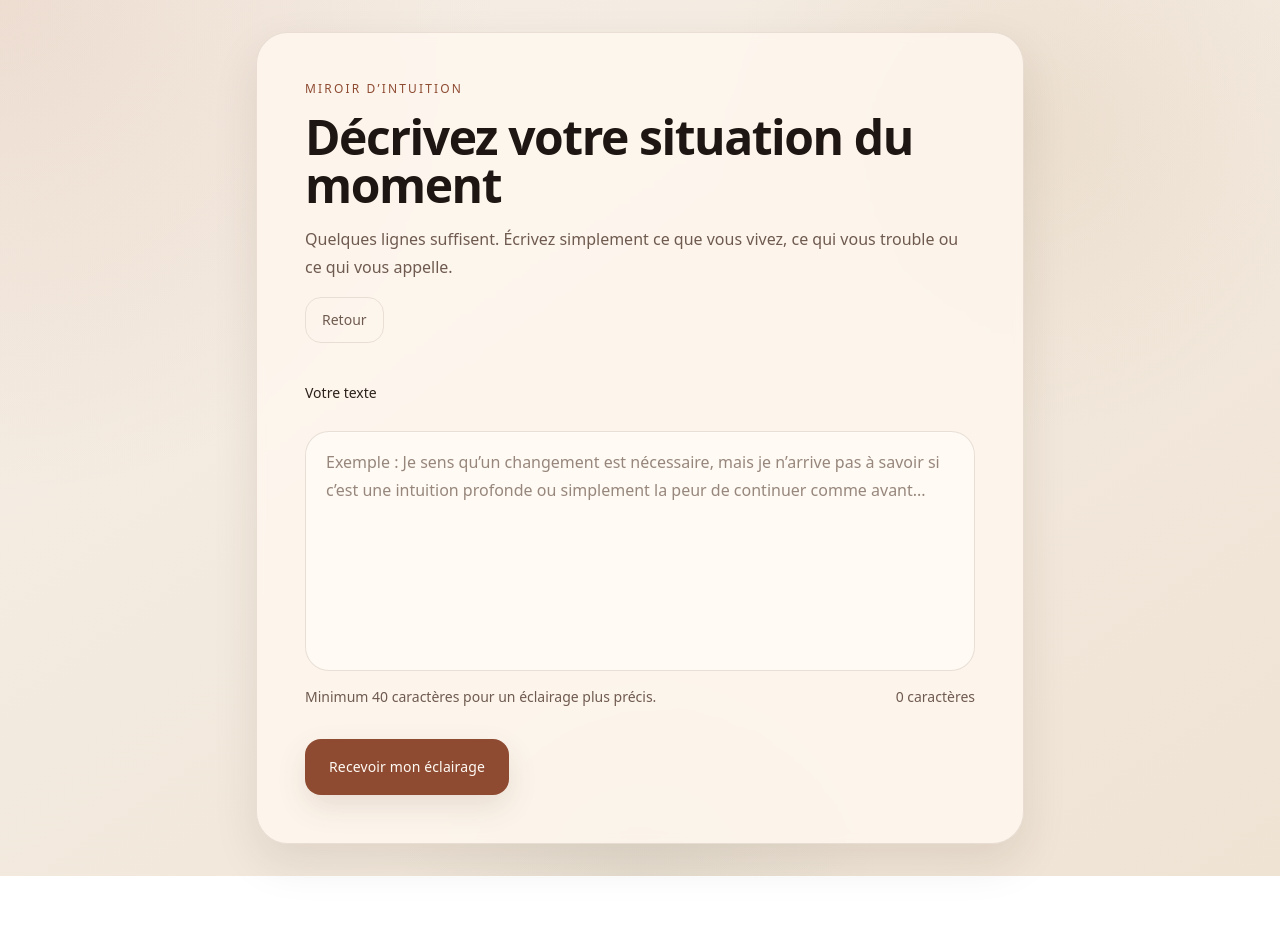
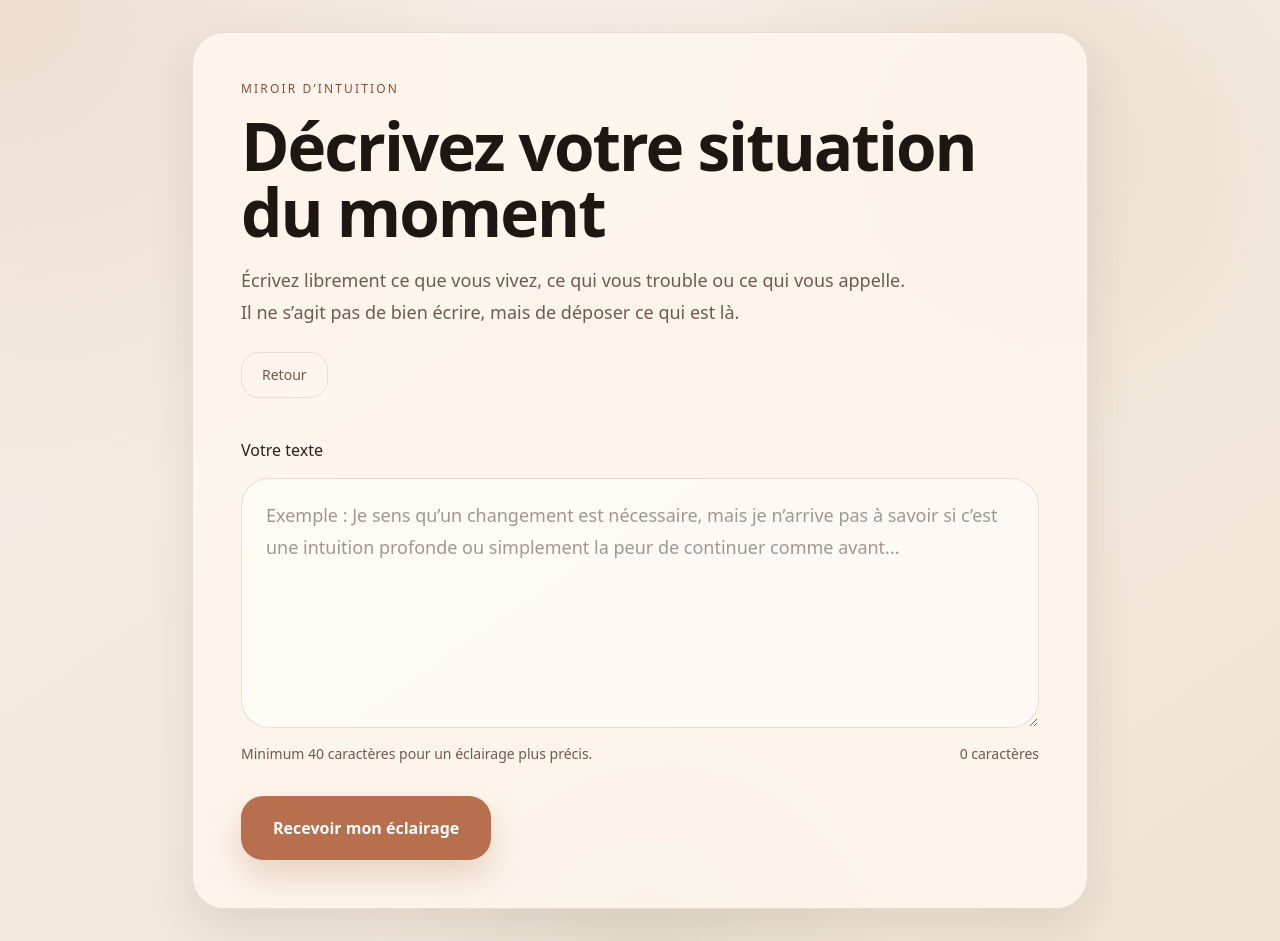
Before and after one commit to arnaudcrestey/parlez-moi-de-votre-situation, a Next.js app: page /analyse in a window 1280 px wide. Before the commit the page ends 876 px from the top, so only its background shows below. Built offline with nearby package versions, Linux system fonts and the light colour scheme.

Commit message:
Update page.tsx

```diff
--- a/app/analyse/page.tsx
+++ b/app/analyse/page.tsx
@@ -54,7 +54,7 @@ export default function AnalysePage() {
     const trimmed = situation.trim();
 
     if (trimmed.length < 40) {
-      setError('Quelques lignes supplémentaires aideront à vous offrir un éclairage plus juste.');
+      setError('Ajoutez quelques lignes pour obtenir un éclairage plus juste.');
       return;
     }
 
@@ -97,9 +97,11 @@ export default function AnalysePage() {
       <main className="flex min-h-screen items-center px-5 py-8 sm:px-8 lg:px-10">
         <section className="mx-auto w-full max-w-3xl mirror-shell p-8 sm:p-12">
           <p className="text-xs uppercase tracking-[0.18em] text-mirror-copper">Analyse en cours</p>
+
           <h1 className="mt-4 text-4xl font-semibold leading-tight text-mirror-ink sm:text-5xl">
             Nous préparons votre premier éclairage.
           </h1>
+
           <p className="mt-5 max-w-2xl text-base leading-7 text-mirror-muted">
             Prenez une respiration. L’analyse se structure doucement à partir de ce que vous avez confié.
           </p>
@@ -147,51 +149,56 @@ export default function AnalysePage() {
 
   return (
     <main className="flex min-h-screen items-center px-5 py-8 sm:px-8 lg:px-10">
-      <section className="mx-auto w-full max-w-3xl mirror-shell p-8 sm:p-12">
-        <div className="flex flex-wrap items-center justify-between gap-4">
-          <div>
+      <section className="mx-auto w-full max-w-4xl mirror-shell p-8 sm:p-12">
+        <div className="flex flex-wrap items-start justify-between gap-6">
+          <div className="max-w-3xl">
             <p className="text-xs uppercase tracking-[0.18em] text-mirror-copper">Miroir d’Intuition</p>
-            <h1 className="mt-4 text-4xl font-semibold leading-tight text-mirror-ink sm:text-5xl">
+
+            <h1 className="mt-4 text-4xl font-semibold leading-[1.02] text-mirror-ink sm:text-5xl lg:text-[4.1rem]">
               Décrivez votre situation du moment
             </h1>
-            <p className="mt-4 max-w-2xl text-base leading-7 text-mirror-muted">
-              Quelques lignes suffisent. Écrivez simplement ce que vous vivez, ce qui vous trouble ou ce qui vous appelle.
+
+            <p className="mt-5 max-w-2xl text-lg leading-8 text-mirror-muted">
+              Écrivez librement ce que vous vivez, ce qui vous trouble ou ce qui vous appelle. Il ne s’agit pas de bien
+              écrire, mais de déposer ce qui est là.
             </p>
           </div>
 
           <Link
             href="/start"
-            className="rounded-2xl border border-mirror-border px-4 py-3 text-sm font-medium text-mirror-muted transition hover:bg-[rgba(255,250,244,0.7)] hover:text-mirror-text"
+            className="rounded-[18px] border border-mirror-border px-5 py-3 text-sm font-medium text-mirror-muted transition hover:bg-[rgba(255,250,244,0.7)] hover:text-mirror-text"
           >
             Retour
           </Link>
         </div>
 
         <div className="mt-10 grid gap-4">
-          <label className="mirror-label" htmlFor="situation">
+          <label className="text-base font-medium text-mirror-text" htmlFor="situation">
             Votre texte
           </label>
 
           <textarea
             id="situation"
-            className="mirror-input min-h-[240px] resize-none leading-7"
+            className="min-h-[250px] rounded-[28px] border border-[rgba(184,111,77,0.22)] bg-[rgba(255,252,248,0.78)] px-6 py-5 text-lg leading-8 text-mirror-text outline-none transition placeholder:text-[rgba(86,68,60,0.55)] focus:border-[rgba(184,111,77,0.38)] focus:bg-[rgba(255,252,248,0.95)] focus:shadow-[0_0_0_5px_rgba(184,111,77,0.08)]"
             value={situation}
             onChange={(event: ChangeEvent<HTMLTextAreaElement>) => setSituation(event.target.value)}
             placeholder="Exemple : Je sens qu’un changement est nécessaire, mais je n’arrive pas à savoir si c’est une intuition profonde ou simplement la peur de continuer comme avant..."
           />
 
-          <div className="flex flex-col gap-3 sm:flex-row sm:items-center sm:justify-between">
-            <p className="text-sm text-mirror-muted">
-              Minimum 40 caractères pour un éclairage plus précis.
-            </p>
-            <p className="text-sm text-mirror-muted">{characterCount} caractères</p>
+          <div className="flex flex-col gap-3 text-sm text-mirror-muted sm:flex-row sm:items-center sm:justify-between">
+            <p>Minimum 40 caractères pour un éclairage plus précis.</p>
+            <p>{characterCount} caractères</p>
           </div>
 
           {error ? <p className="text-sm text-[#9b5a42]">{error}</p> : null}
         </div>
 
         <div className="mt-8">
-          <button className="mirror-button w-full sm:w-auto" type="button" onClick={handleStartAnalysis}>
+          <button
+            className="inline-flex min-h-[64px] items-center justify-center rounded-[22px] bg-mirror-terracotta px-8 text-base font-semibold text-white shadow-[0_16px_34px_rgba(168,93,61,0.24)] transition hover:-translate-y-0.5 hover:shadow-[0_20px_40px_rgba(168,93,61,0.30)]"
+            type="button"
+            onClick={handleStartAnalysis}
+          >
             Recevoir mon éclairage
           </button>
         </div>
```
